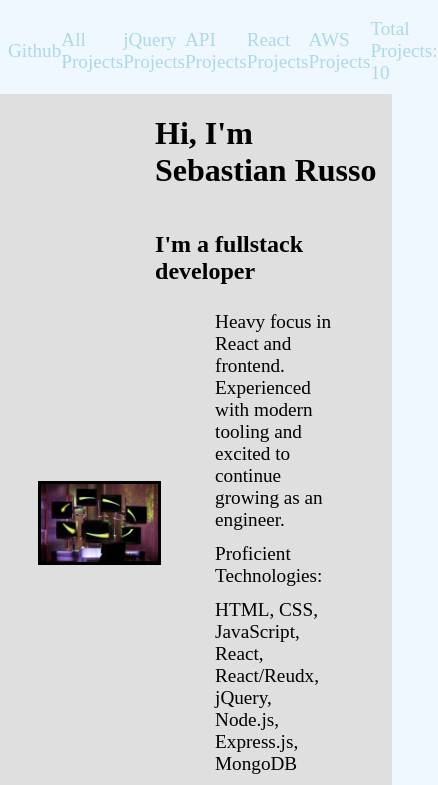
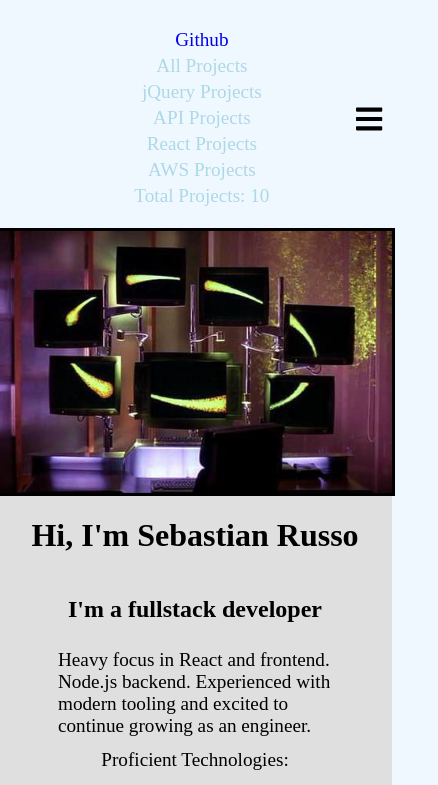
Before and after one commit to Sebastian-Russo/sebastian-russo-portfolio, a React (Create React App) app: page / in a window 390 px wide. Shown: the top 785 px of the page, 438 px wide, since content can reach past the window. Built offline with nearby package versions, Linux system fonts and the light colour scheme.

Commit message:
styled nav bar

```diff
--- a/src/components/about.js
+++ b/src/components/about.js
@@ -10,7 +10,7 @@ export const About = () => {
           <h1>Hi, I'm Sebastian Russo</h1>
           <h2>I'm a fullstack developer</h2>
           <div>
-            Heavy focus in React and frontend.
+            Heavy focus in React and frontend. Node.js backend.
             Experienced with modern tooling and excited to continue growing as an engineer.
           </div>
           <div>Proficient Technologies:</div>
--- a/src/components/navbar.js
+++ b/src/components/navbar.js
@@ -17,7 +17,7 @@ export const NavBar = ({selectFromNav}) => {
   const item = categories.map((catetory,i) => {
     return (
       <div key={i}
-        className="navlink-wrapper"
+        className="navlink"
         onClick={() => handleType(catetory)}>
           {catetory}
       </div>
@@ -27,10 +27,14 @@ export const NavBar = ({selectFromNav}) => {
 
   return (
     <div className="navbar-wrapper">
-      {/* <div><a href="">Sebastian</a></div> */}
-      <div><a href="https://github.com/Sebastian-Russo" rel="noreferrer" target="_blank">Github</a></div>
-      {item}
-      <div>Total Projects: {apps.length}</div>
+        <input type="checkbox" id="check" />
+        <label htmlFor="check" className="hamburger-button"><i className="fas fa-bars"></i></label>
+      <ul className="navbar-ul">
+        {/* <div><a href="">Sebastian</a></div> */}
+        <div className="navlink"><a href="https://github.com/Sebastian-Russo" rel="noreferrer" target="_blank">Github</a></div>
+        {item}
+        <div className="navlink">Total Projects: {apps.length}</div>
+      </ul>
     </div>
   )
 }
--- a/src/styling/about.css
+++ b/src/styling/about.css
@@ -1,4 +1,5 @@
 .about {
+  height: 100vh;
   display: flex;
   justify-content: center;
   align-items: center;
@@ -8,6 +9,9 @@
 }
 
 .img-wrapper {
+  display: flex;
+  justify-content: center;
+  align-items: center;
   margin-left: 40px;
 }
 
@@ -29,3 +33,13 @@
 i {
   margin: 6px;
 }
+
+@media only screen and (max-width: 900px) {
+  .about {
+    flex-direction: column;
+    height: 100%;
+  }
+  .img-wrapper {
+    margin-left: 0px;
+  }
+}
--- a/src/styling/app-card.css
+++ b/src/styling/app-card.css
@@ -3,6 +3,7 @@
   justify-content: center;
   align-items: center;
   flex-direction: column;
+  text-align: center;
   margin: 0 50px 0 50px;
 }
 
--- a/src/styling/navbar.css
+++ b/src/styling/navbar.css
@@ -13,11 +13,26 @@
   text-decoration: none;
   color: lightblue;
 }
-.navbar-wrapper > div > a:hover {
+.navbar-wrapper > div > a:hover,
+.navbar-wrapper > div > a:active {
   color: white;
 }
 
-.navlink-wrapper:hover {
+ul {
+  display: flex;
+  justify-content: center;
+  align-items: center;
+  flex-direction: row;
+  width: 100%;
+}
+
+.navlink {
+  margin: 2px;
+  text-align: center;
+  width: 100%;
+}
+
+.navlink:hover {
   cursor: pointer;
   color: white;
 }
@@ -25,3 +40,37 @@
 a {
   text-decoration: none;
 }
+
+.hamburger-button {
+  font-size: 30px;
+  color: #000000;
+  line-height: 80px;
+  cursor: pointer;
+  display: none;
+}
+#check {
+  display: none;
+}
+
+@media only screen and (max-width: 900px) {
+  .navbar-wrapper {
+    justify-content: flex-start;
+    flex-direction: row-reverse;
+    margin: 0;
+  }
+  .hamburger-button {
+    display: flex;
+  }
+  .hamburger-button > i {
+    display: flex;
+
+    margin: 0;
+    margin-top: 2px;
+  }
+  ul {
+    flex-direction: column;
+  }
+  #check:checked ~ .navbar-ul {
+    display: none;
+  }
+}
```
